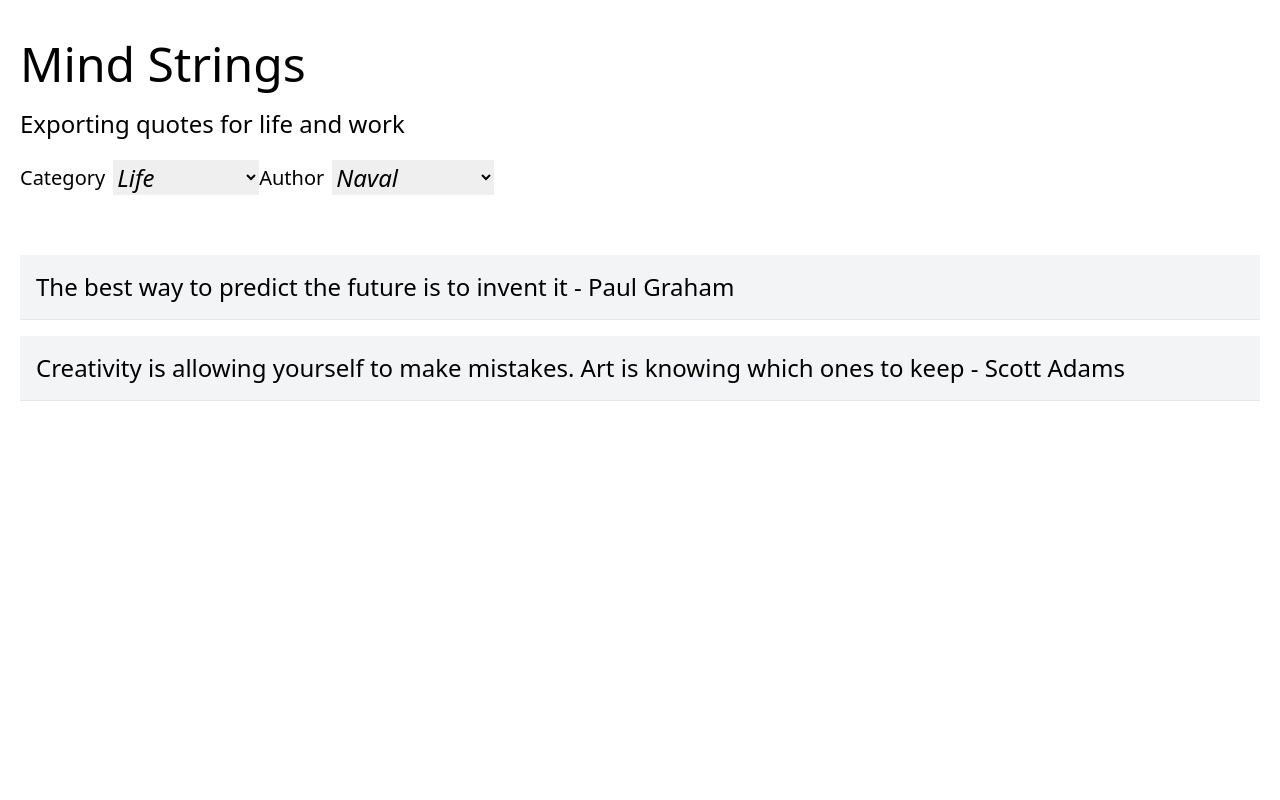
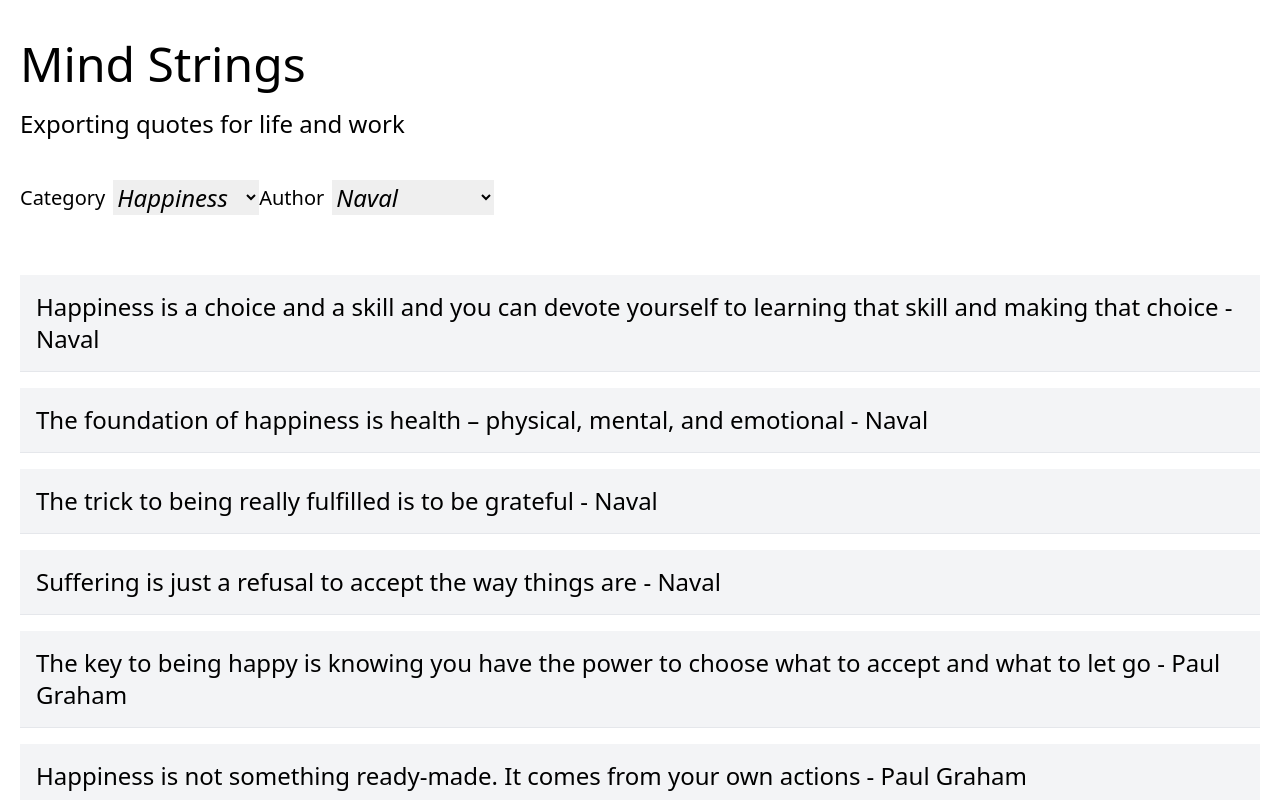
Before and after one commit to joehalls605/Mind-Strings, a React (Create React App) app: page / in a window 1280 px wide. Shown: the top 800 px of the page. Built offline with nearby package versions, Linux system fonts and the light colour scheme.

Commit message:
comments and minor changes

```diff
--- a/src/App.js
+++ b/src/App.js
@@ -20,8 +20,8 @@ function App() {
   const filteredQuotes = quotes.filter(item => {
     const byCategory = selectedCategory === '' || item.category === selectedCategory;
     const byAuthor = selectedAuthor === '' || item.author === selectedAuthor;
-    return byCategory && byAuthor;
-  });
+    return byCategory && byAuthor; // return true only if both conditions are met
+  }); // returns an array of quotes that only match that criteria.
 
   const items = filteredQuotes.map((quote, index) => (
     <p key={index} className="mb-4 text-2xl p-4 font-sans border-b border-solid border-gray-200 bg-gray-100">{quote.quote} - {quote.author}</p>
@@ -30,7 +30,7 @@ function App() {
   return (
     <div className="p-5">
       <h1 className='text-5xl py-5 font-sans'>Mind Strings</h1>
-      <p className='text-2xl font-sans pb-5'>Exporting quotes for life and work</p>
+      <p className='text-2xl font-sans pb-5 mb-5'>Exporting quotes for life and work</p>
       <div className='flex items-center pb-5 text-lg font-sans'>
         <label className="block mr-2 text-xl font-sans" htmlFor="category">Category</label>
         <select id="category" value={selectedCategory} onChange={handleCategoryChange} className="italic text-2xl">
--- a/src/Quotes/quotes.js
+++ b/src/Quotes/quotes.js
@@ -70,16 +70,6 @@ const quotes = [
     quote: "Your business and your relationships should be set up so that they can run as well without you as they do with you",
   },
   {
-    category: 'creativity',
-    author: 'Paul Graham',
-    quote: "The best way to predict the future is to invent it",
-  },
-  {
-    category: 'creativity',
-    author: 'Scott Adams',
-    quote: "Creativity is allowing yourself to make mistakes. Art is knowing which ones to keep",
-  },
-  {
     category: 'productivity',
     author: 'Scott Adams',
     quote: "You can't have a million-dollar dream with a minimum-wage work ethic",
@@ -94,6 +84,51 @@ const quotes = [
     author: 'Scott Adams',
     quote: "A goal is a specific objective that you either achieve or don't sometime in the future. A system is something you do on a regular basis that increases your odds of happiness in the short term and the long term",
   },
+  {
+    category: 'happiness',
+    author: 'Paul Graham',
+    quote: "The key to being happy is knowing you have the power to choose what to accept and what to let go",
+  },
+  {
+    category: 'happiness',
+    author: 'Paul Graham',
+    quote: "Happiness is not something ready-made. It comes from your own actions",
+  },
+  {
+    category: 'happiness',
+    author: 'Scott Adams',
+    quote: "I'm happy because I love what I do. I love my work, I love my hobbies, I love my family and friends. Happiness is a choice, and I choose to be happy",
+  },
+  {
+    category: 'happiness',
+    author: 'Scott Adams',
+    quote: "Happiness is not a goal; it's a by-product of a life well-lived",
+  },
+  {
+    category: 'productivity',
+    author: 'Paul Graham',
+    quote: "The best productivity is two good projects"
+  },
+  {
+    category: 'productivity',
+    author: 'Paul Graham',
+    quote: "Keep iterating your work until it’s the best in the world"
+  },
+  {
+    category: 'productivity',
+    author: 'Paul Graham',
+    quote: "Don't worry about people stealing your ideas. If your ideas are any good, you'll have to ram them down people's throats"
+  },
+  {
+    category: 'productivity',
+    author: 'Paul Graham',
+    quote: "The most important thing is not to be paralyzed by the seeming complexity of the problem, but just to begin"
+  },
+  {
+    category: 'life',
+    author: 'Paul Graham',
+    quote: "It's hard to do a really good job on anything you don't think about in the shower"
+  },
 ];
 
 export default quotes;
```
